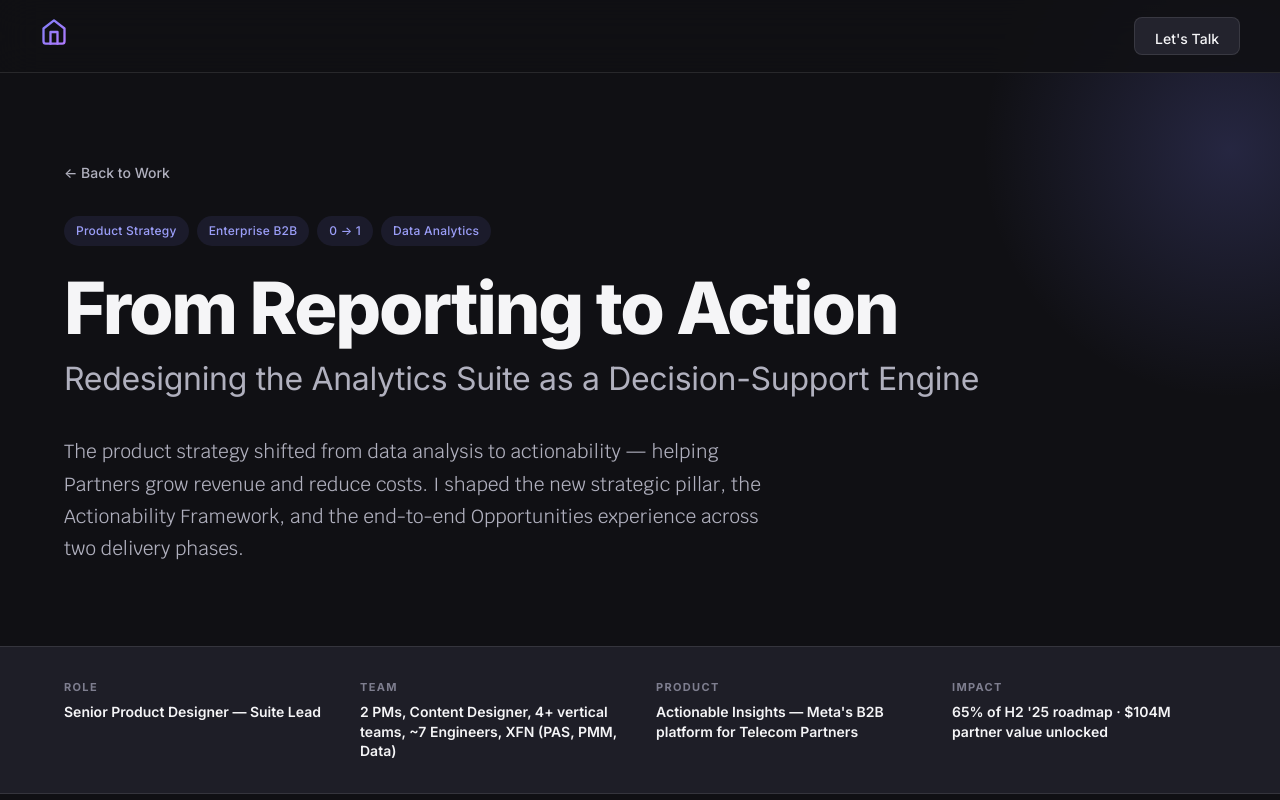
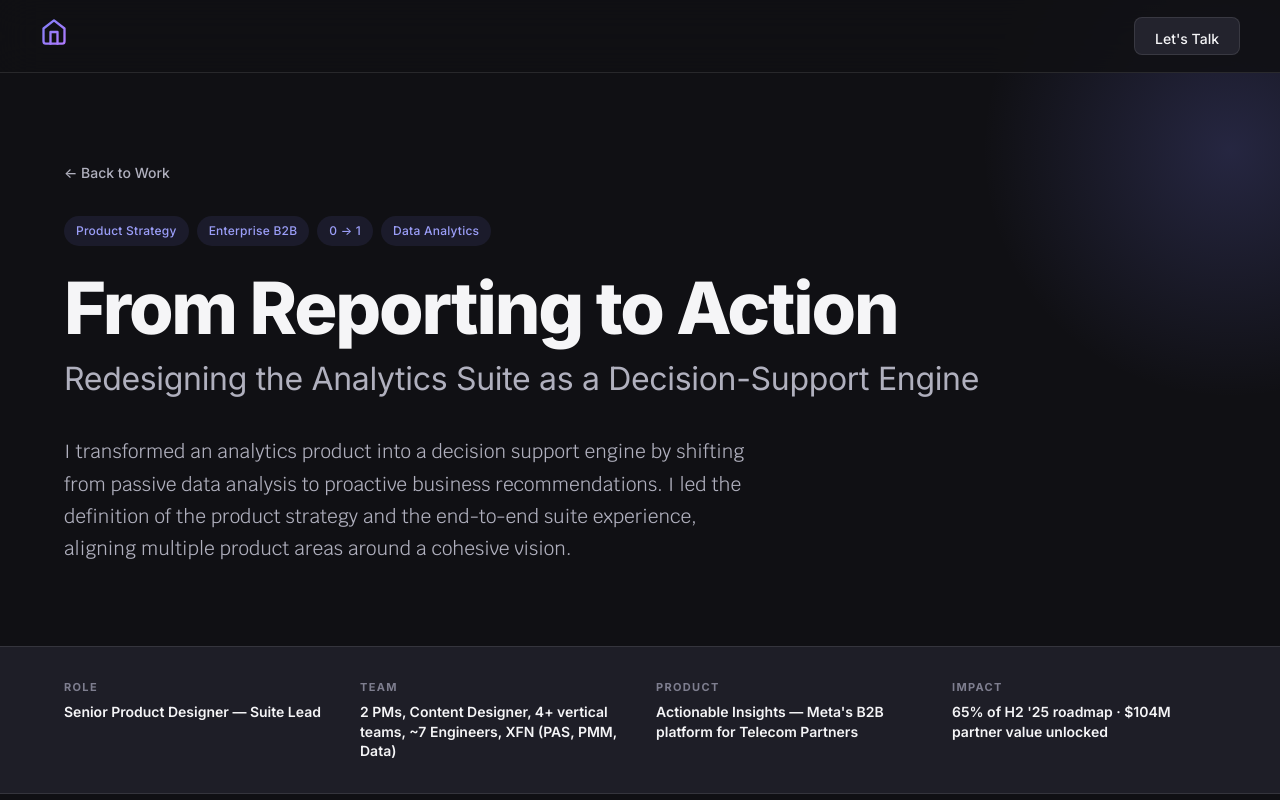
Before and after one commit to andreaglavin/portfolio, a React (Vite) app: page /#/case-study-2 in a window 1280 px wide. Shown: the top 800 px of the page. Built offline with nearby package versions, Linux system fonts and the light colour scheme.

Commit message:
Copy changes

```diff
--- a/src/pages/CaseStudyAnalytics.tsx
+++ b/src/pages/CaseStudyAnalytics.tsx
@@ -28,7 +28,7 @@ export function CaseStudyAnalytics() {
           </div>
           <h1 className="cs-hero-title">From Reporting to Action</h1>
           <p className="cs-hero-subtitle">Redesigning the Analytics Suite as a Decision-Support Engine</p>
-          <p className="cs-hero-intro">The product strategy shifted from data analysis to actionability — helping Partners grow revenue and reduce costs. I shaped the new strategic pillar, the Actionability Framework, and the end-to-end Opportunities experience across two delivery phases.</p>
+          <p className="cs-hero-intro">I transformed an analytics product into a decision support engine by shifting from passive data analysis to proactive business recommendations. I led the definition of the product strategy and the end-to-end suite experience, aligning multiple product areas around a cohesive vision.</p>
         </div>
       </header>
 
```
